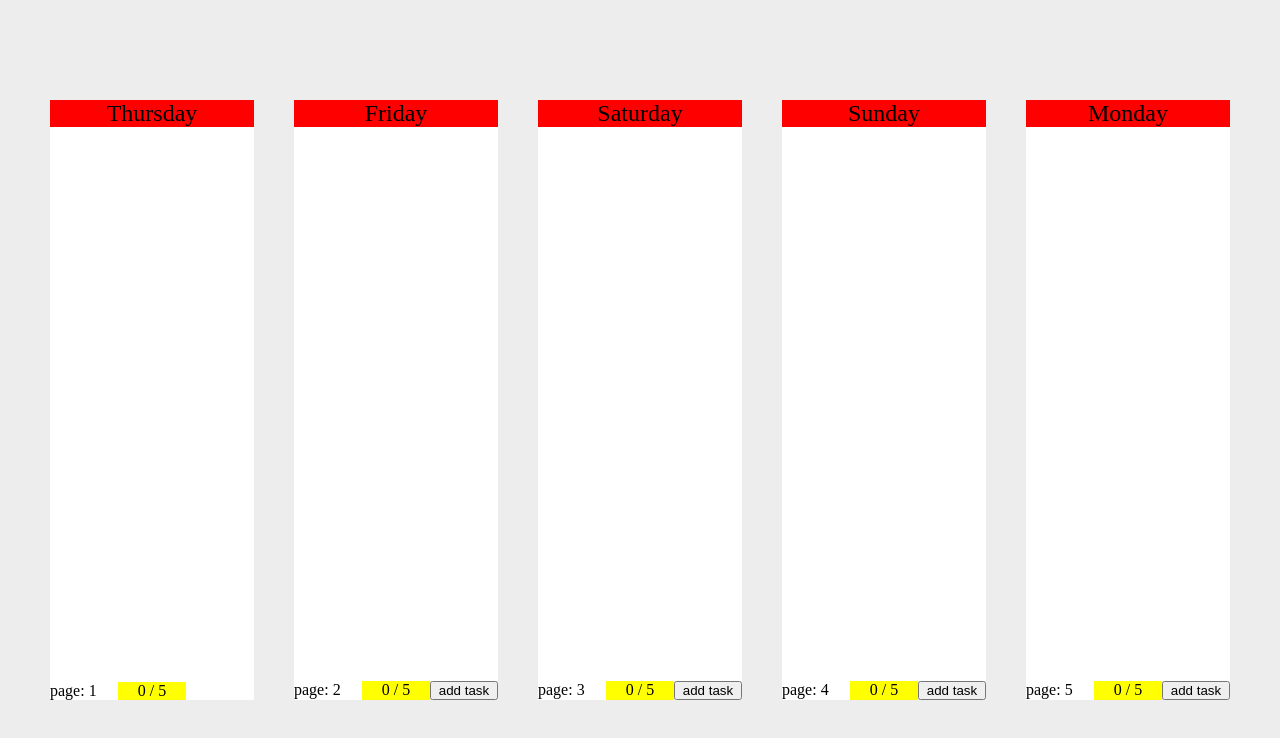
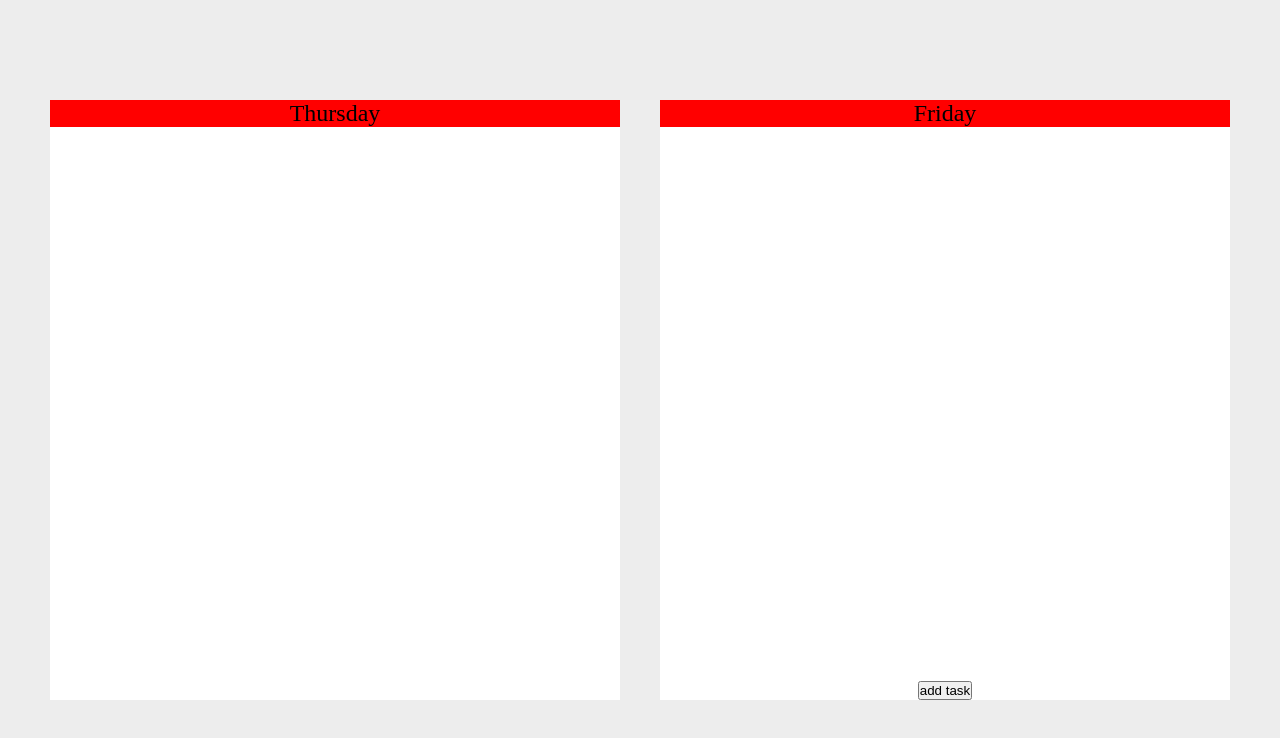
Before and after one commit to Lkk9/to-do, a React (Create React App) app: page / in a window 1280 px wide. Shown: the top 738 px of the page. Built offline with nearby package versions, Linux system fonts and the light colour scheme.

Commit message:
still no styles

```diff
--- a/src/App.js
+++ b/src/App.js
@@ -3,7 +3,7 @@ import Tasks from './components/Tasks';
 
 
 const App = () => {
-  const amount = 5
+  const amount = 7
 
 
 
--- a/src/components/Page.js
+++ b/src/components/Page.js
@@ -13,20 +13,15 @@ const Page = ({pageData, pageIndex}) => {
     <PageBanner className="PageHeader">
     {weekday}
     </PageBanner>
-    <TaskList tasksData={pageData.tasks} pageIndex={pageIndex}/>
+    <TaskList isDisabled={pageIndex === 0}  tasksData={pageData.tasks} pageIndex={pageIndex}/>
     <PageBanner className="PageFooter">
-      <div>
-        page: {pageIndex+1}
-      </div>
-      <div>
-        0 / 5
-      </div>
       <button style={{display: pageIndex === 0 ? 'none' : 'block'}} onClick={() => {
         pageData.tasks.push({
           value: '',
           checked: false
         })
         setRerender(!rerender)
+
         localStorage.setItem(pageKey, JSON.stringify(pageData))
       }}>
         add task
--- a/src/components/Task.js
+++ b/src/components/Task.js
@@ -1,7 +1,7 @@
 import React from 'react';
 import {useEffect} from 'react';
 
-const Task = ({taskData, pageIndex, taskIndex}) => {
+const Task = ({isDisabled, taskData, pageIndex, taskIndex}) => {
   const pageKey = 'page-'+pageIndex
   const taskId = pageIndex+'-task-'+taskIndex
   const checkboxId = pageIndex+'-checkbox-'+taskIndex
@@ -9,6 +9,7 @@ const Task = ({taskData, pageIndex, taskIndex}) => {
   useEffect(() => {
     document.getElementById(taskId).value = taskData.value
     document.getElementById(checkboxId).checked = taskData.checked
+    document.getElementById(taskId).readOnly = isDisabled
   })
 
   return <div className="Task">
--- a/src/components/TaskList.js
+++ b/src/components/TaskList.js
@@ -2,11 +2,10 @@ import React from 'react';
 // import {useState} from 'react';
 import Task from './Task';
 
-const TaskList = ({pageIndex, tasksData}) => {
-
+const TaskList = ({isDisabled, pageIndex, tasksData}) => {
 
   return <div className="TaskList">
-    {[...tasksData.map((taskData, i)=> <Task taskData={taskData} pageIndex={pageIndex} taskIndex={i} key={pageIndex+'-task-'+i}/>)]}
+    {[...tasksData.map((taskData, i)=> <Task isDisabled={isDisabled} taskData={taskData} pageIndex={pageIndex} taskIndex={i} key={pageIndex+'-task-'+i}/>)]}
 
   </div>
 }
--- a/src/components/Tasks.js
+++ b/src/components/Tasks.js
@@ -6,11 +6,7 @@ import blankTask from './variables.js';
 
 const Tasks = ({amount}) => {
   const [page, setPage] = useState(0)
-  const tasksPerPage = amount
-
-  console.log(blankTask(2), {
-    id: 1, tasks: []
-  });
+  const tasksPerPage = 2
 
   const getPagesData = useCallback(() => {
     const pagesDataArray = []
@@ -57,19 +53,19 @@ const Tasks = ({amount}) => {
   useEffect(() => {
     const interval = setInterval(() => {
 
-      const currentTime = ~~(Date.now() / msInDay)
+      const currentTime = Date.now()//~~(Date.now() / msInDay)
       let lastTime = localStorage.getItem('lastUpdateTime')
       if (!lastTime) {
         lastTime = currentTime
         localStorage.setItem('lastUpdateTime', lastTime)
       }
       const deltaDays = currentTime-lastTime
-      if (deltaDays >= 1) {
+      if (deltaDays >= 3000) {
         localStorage.setItem('lastUpdateTime', currentTime)
-        updateData(deltaDays)
+        updateData(1)
       }
 
-    }, 0)
+    })
 
     return () => {
       clearInterval(interval)
--- a/src/index.css
+++ b/src/index.css
@@ -43,13 +43,8 @@
   background: red;
 }
 .Page .PageFooter {
-  display: grid;
-  grid-template-columns: repeat(3, 1fr);
-}
-.Page .PageFooter > *:nth-child(2n) {
   display: flex;
   justify-content: center;
-  background: yellow;
 }
 
 .TaskList {
```
